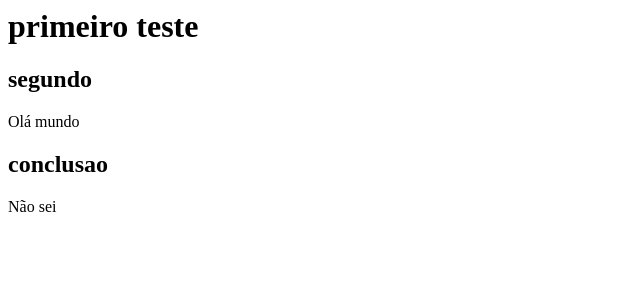
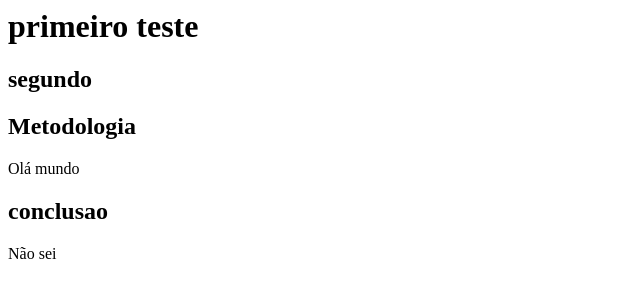
Before and after one commit to Jovitorao/aula-18-10-24, a plain HTML site: page index.html in a window 1280 px wide. Shown: the whole page, without its empty margins (0-640 px from the left). Drawn offline with Linux system fonts and the light colour scheme.

Commit message:
Update index.html

```diff
--- a/index.html
+++ b/index.html
@@ -6,6 +6,9 @@
     <body>
         <h1>primeiro teste</h1>
         <h2>segundo</h2>
+
+        <h2>Metodologia</h2>
+
         <p>
             Olá mundo
         </p>
```
